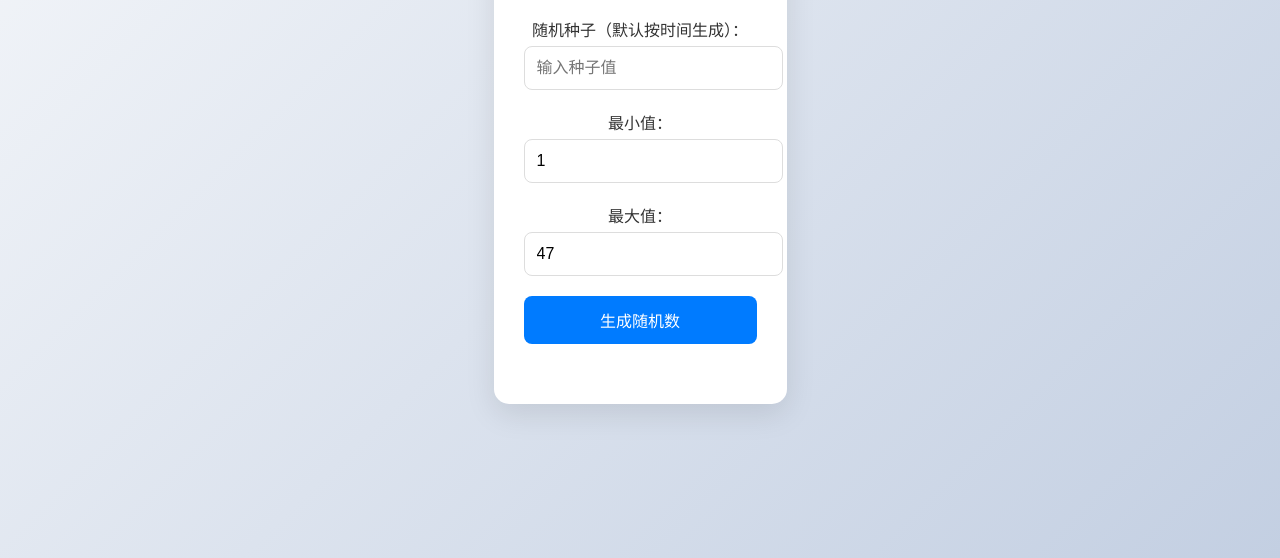
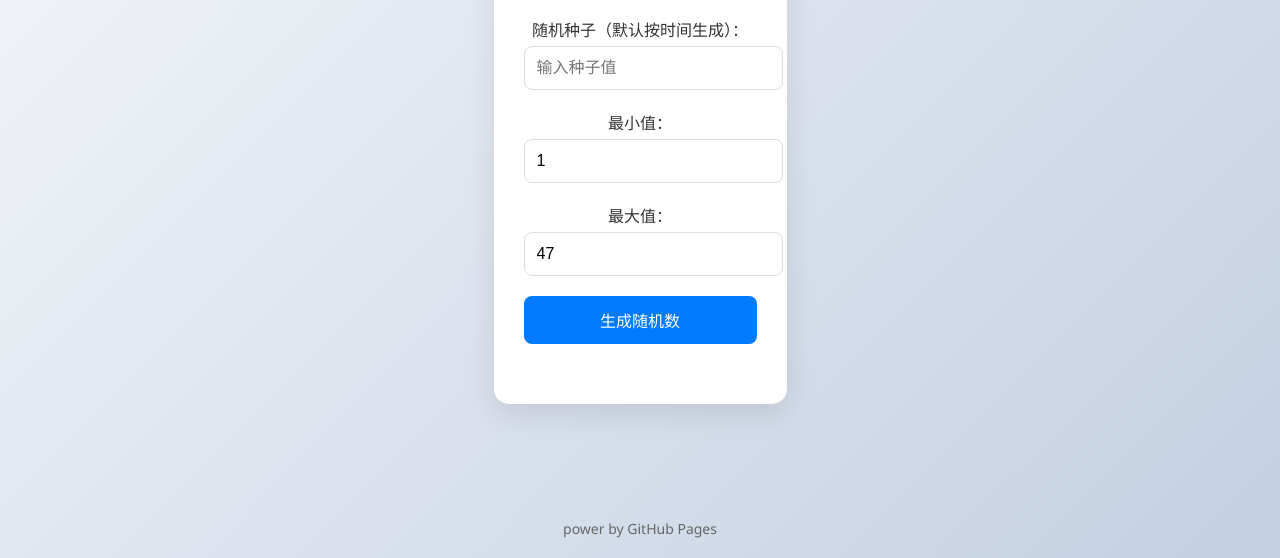
Before and after one commit to sunhaoming665/sunhaoming665.github.com, a plain HTML site: page rand.html in a window 1280 px wide. Shown: the part 242-800 px from the top of the page. Drawn offline with Linux system fonts and the light colour scheme.

Commit message:
Update rand.html

```diff
--- a/rand.html
+++ b/rand.html
@@ -50,6 +50,13 @@
             margin-top: 30px;
             font-size: 24px;
             color: #28a745;
+        }
+        .power-by {
+            text-align: center;
+            color: #666;
+            font-size: 14px;
+            position: fixed;
+            bottom: 20px;
         }
     </style>
 </head>
@@ -106,5 +113,6 @@
             document.getElementById('result').textContent = `随机数：${randomNumber}`;
         }
     </script>
+    <div class="power-by">power by GitHub Pages</div>
 </body>
 </html>
```
